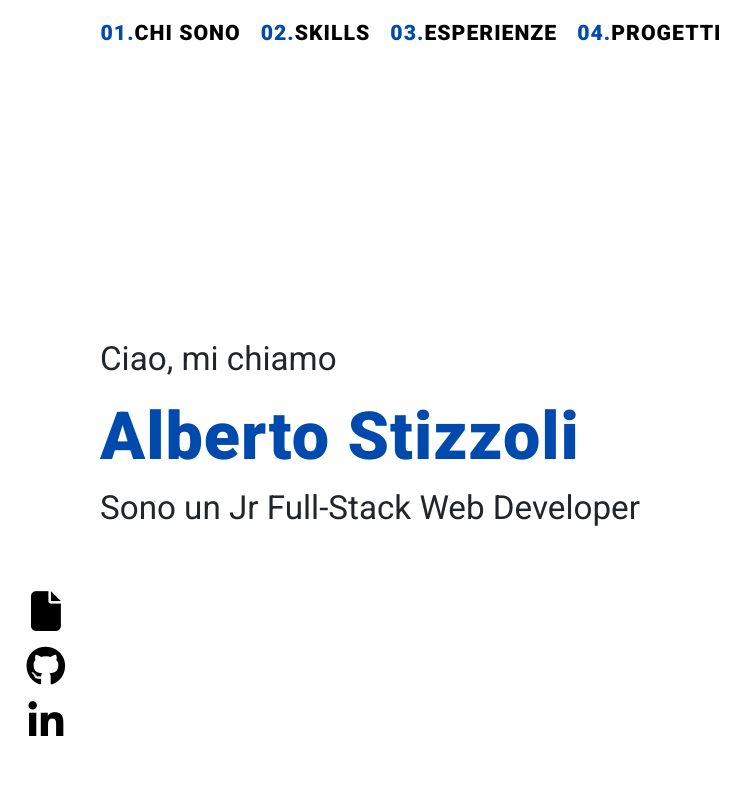
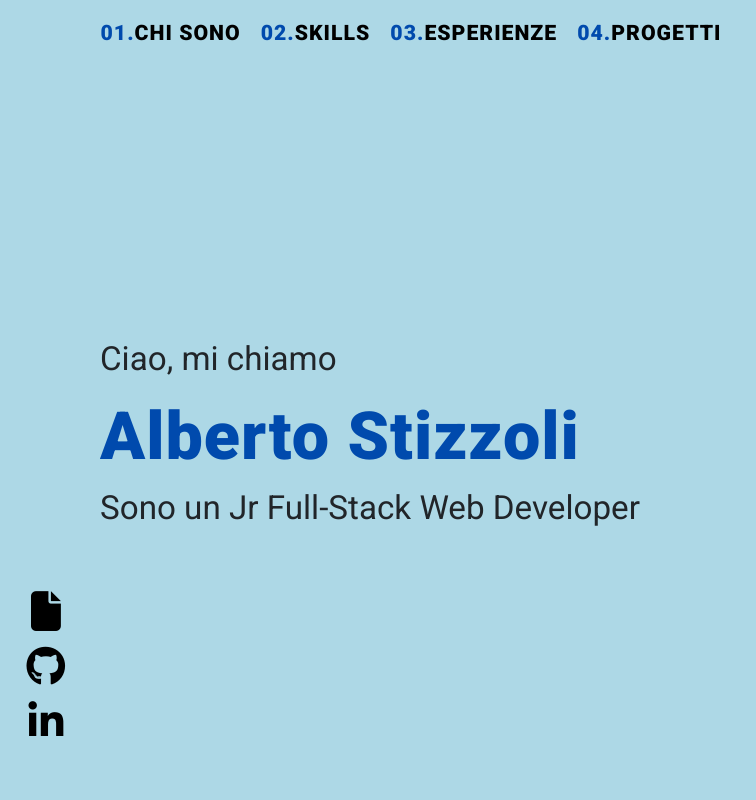
Before and after one commit to albertostizzoli/my-portfolio, a Vue app: page / in a window 1280 px wide. Shown: the top 800 px of the page, without its empty margins (0-756 px from the left). Built offline with nearby package versions, Linux system fonts and the light colour scheme.

Commit message:
change background color

```diff
--- a/src/assets/styles/main.scss
+++ b/src/assets/styles/main.scss
@@ -28,6 +28,7 @@ html {
 
 body {
   font-family: 'Roboto', sans-serif;
+  background-color: rgba(173, 216, 230, 1);
 }
 
 ul li{
```
